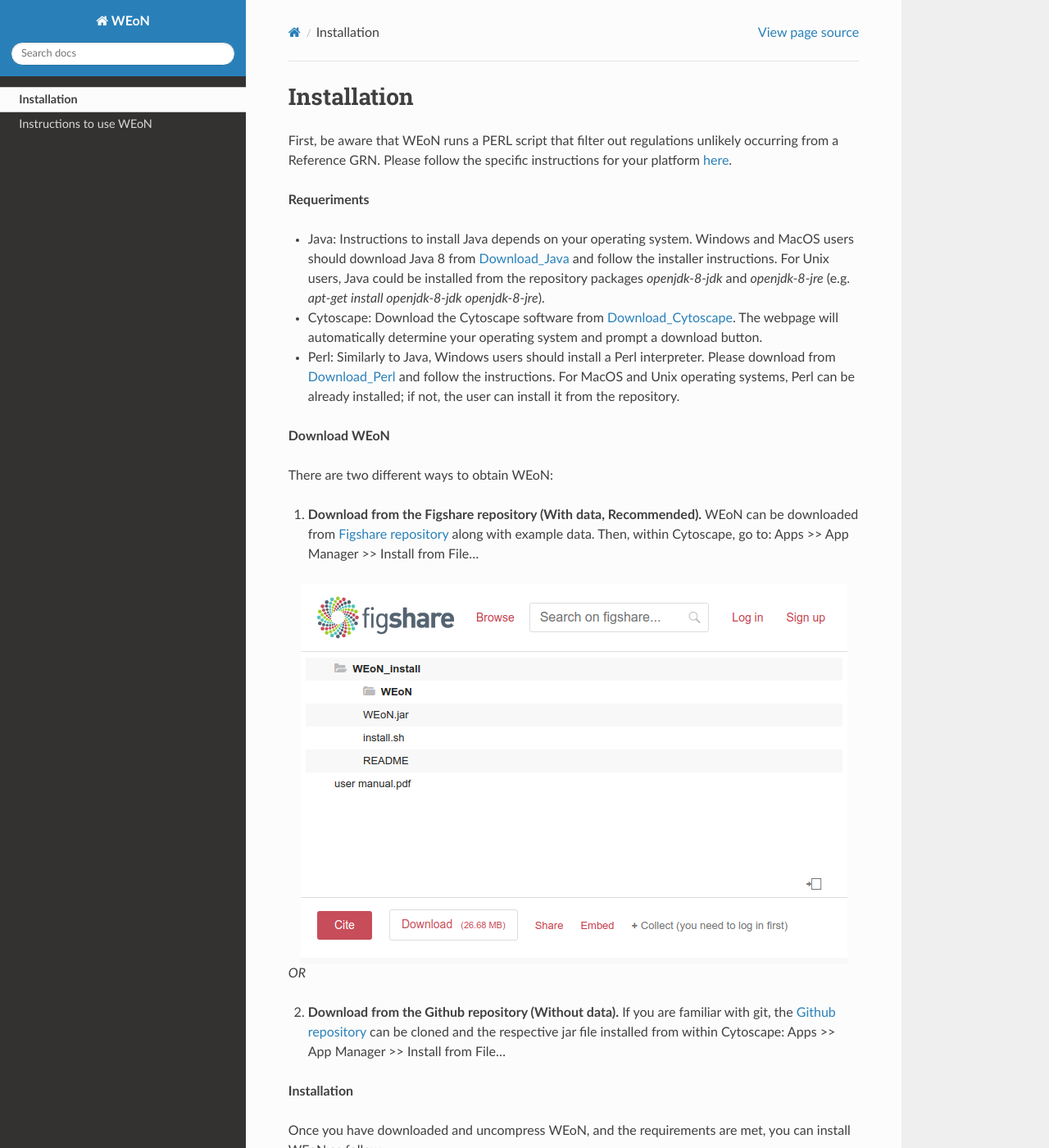
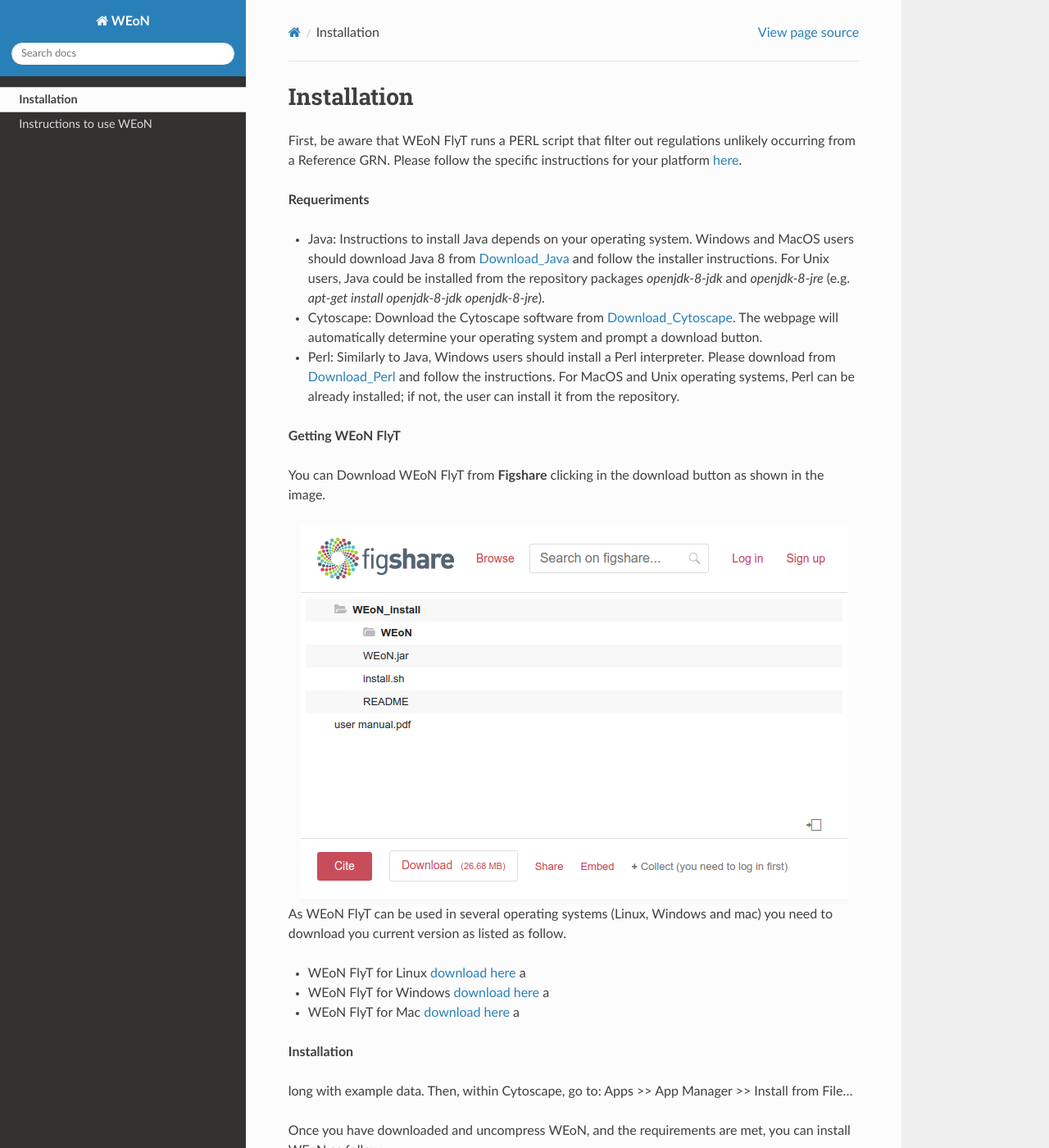
Before and after one commit to networkbiolab/WEoN, a Sphinx documentation site: the page built from docs/installation.rst, in a window 1280 px wide and 1400 px high. Shown: the whole window at 82% size. Built offline with Sphinx 7.4.7 and the Read the Docs theme 2.0.0, drawn with Linux system fonts in a browser that asks for light colours.

Commit message:
Update installation.rst

```diff
--- a/docs/installation.rst
+++ b/docs/installation.rst
@@ -1,7 +1,7 @@
 Installation
 ============
 
-First, be aware that WEoN runs a PERL script that filter out regulations unlikely occurring from a Reference GRN. Please follow the specific instructions for your platform `here <https://www.perl.org/get.html>`_.
+First, be aware that WEoN FlyT runs a PERL script that filter out regulations unlikely occurring from a Reference GRN. Please follow the specific instructions for your platform `here <https://www.perl.org/get.html>`_.
 
 .. Also, the app backend is in transition to python, so please also follow intructions to get python3 `here <https://www.python.org/about/gettingstarted/>`_.
 
@@ -13,21 +13,30 @@
 
 - Perl: Similarly to Java, Windows users should install a Perl interpreter. Please download from `Download_Perl`_ and follow the instructions. For MacOS and Unix operating systems, Perl can be already installed; if not, the user can install it from the repository.
 
-**Download WEoN**
+**Getting WEoN FlyT**
 
-There are two different ways to obtain WEoN:
-
-1. **Download from the Figshare repository (With data, Recommended).** WEoN can be downloaded from `Figshare repository <https://figshare.com/articles/WEoN_install_zip/7913912>`_ along with example data. Then, within Cytoscape, go to: Apps >> App Manager >> Install from File...
+You can Download WEoN FlyT from **Figshare** clicking in the download button as shown in the image.
 
 .. image:: images/download.png
 	:align: center
 
-*OR*
+As WEoN FlyT can be used in several operating systems (Linux, Windows and mac) you need to download you current version as listed as follow.
 
-2. **Download from the Github repository (Without data).** If you are familiar
-   with git, the `Github repository <https://github.com/networkbiolab/WEoN>`_ can be cloned and the respective jar file installed from within Cytoscape: Apps >> App Manager >> Install from File...
+- WEoN FlyT for Linux `download here <https://figshare.com/articles/WEoN_FlyT_for_Linux/11956758>`_ a
+
+- WEoN FlyT for Windows `download here <https://figshare.com/articles/WEoN_FlyT_for_windows/11958972>`_ a
+
+- WEoN FlyT for Mac `download here <https://figshare.com/articles/WEoN_FlyT_for_mac/11958942>`_ a
+
+
+
+
+
 
 **Installation**
+
+long with example data. Then, within Cytoscape, go to: Apps >> App Manager >> Install from File...
+
 
 Once you have downloaded and uncompress WEoN, and the requirements are met, you can install WEoN as follow
 
```
